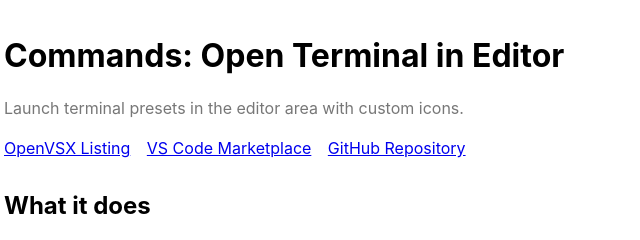
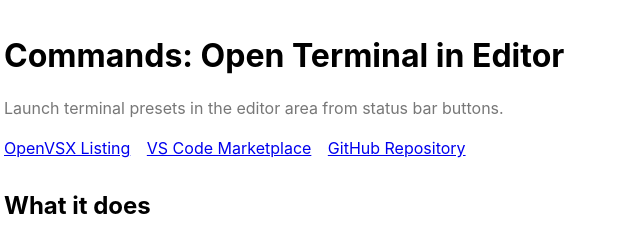
Before and after one commit to ayanamist/vsc-commands, a website: page index.html in a window 1280 px wide. Shown: the top 240 px of the page, 28-668 px from the left. Drawn offline with Linux system fonts and the light colour scheme.

Commit message:
Update CHANGELOG for version 0.0.3; modify descriptions in index.html and package.json to reflect status bar button functionality; add onStartupFinished activation event.

```diff
--- a/index.html
+++ b/index.html
@@ -26,7 +26,7 @@
 </head>
 <body>
   <h1>Commands: Open Terminal in Editor</h1>
-  <p class="muted">Launch terminal presets in the editor area with custom icons.</p>
+  <p class="muted">Launch terminal presets in the editor area from status bar buttons.</p>
 
   <div class="links">
     <a href="https://open-vsx.org/extension/GenerousCorp/commands-open-terminal-in-editor">OpenVSX Listing</a>
--- a/package.json
+++ b/package.json
@@ -1,9 +1,9 @@
 {
   "name": "commands-open-terminal-in-editor",
   "displayName": "Commands: Open Terminal in Editor",
-  "description": "Launch terminal presets in the editor area with custom icons.",
+  "description": "Launch terminal presets in the editor area from status bar buttons.",
   "icon": "media/commands.png",
-  "version": "0.0.2",
+  "version": "0.0.3",
   "publisher": "GenerousCorp",
   "license": "MIT",
   "repository": {
@@ -28,6 +28,7 @@
     "editor"
   ],
   "activationEvents": [
+    "onStartupFinished",
     "onView:commands.presets",
     "onCommand:commands.runPreset",
     "onCommand:commands.pickPreset",
```
Also changed, not shown: CHANGELOG.md, post.txt (added), 2 other files.
